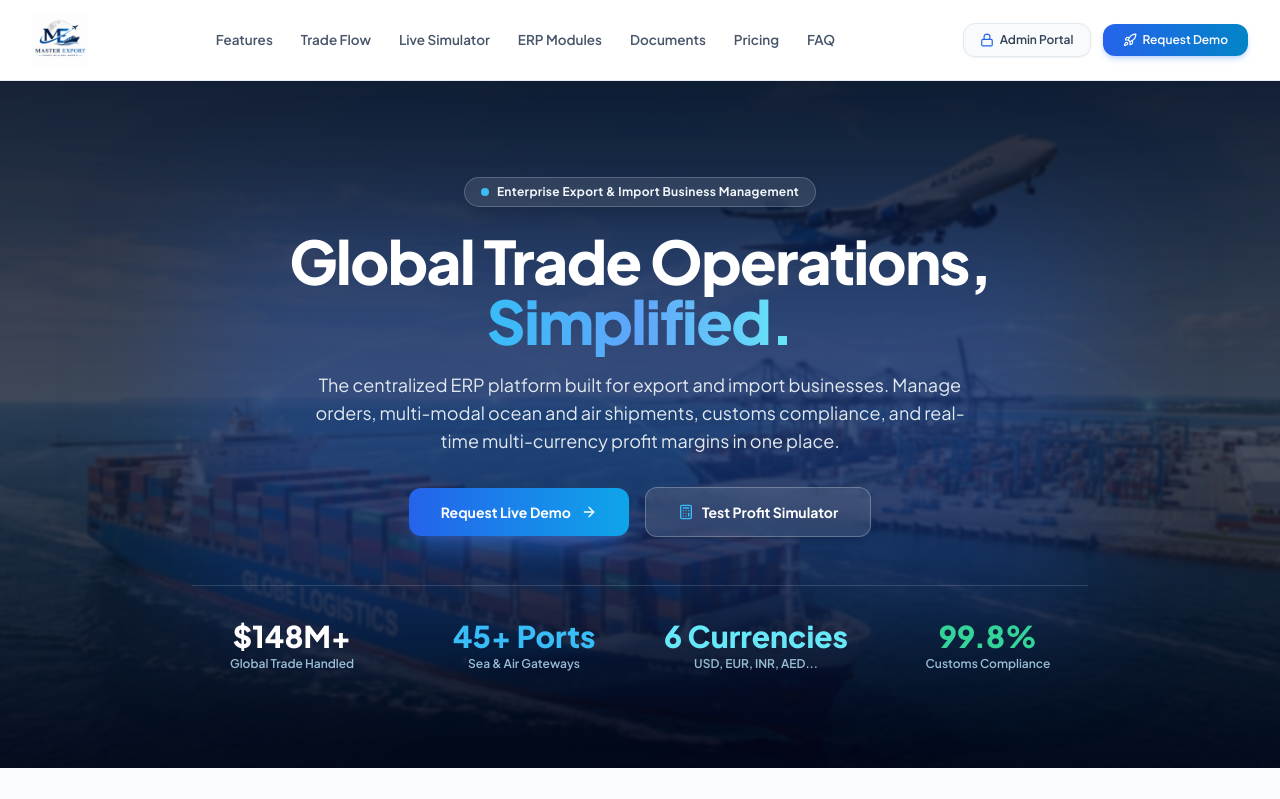
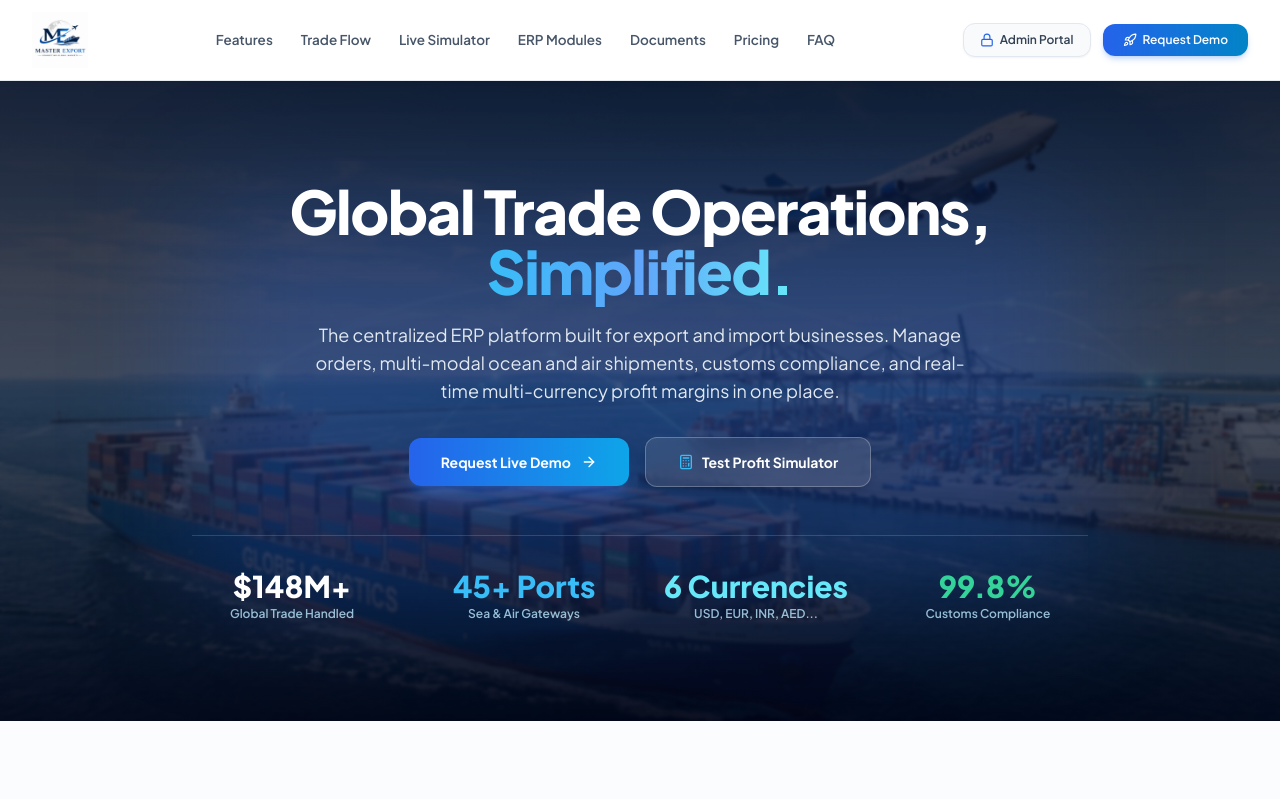
Before and after one commit to John-Divine-Mathew/Master-Export, a React (Vite) app in the folder client/: page / in a window 1280 px wide. Shown: the top 799 px of the page. Built offline with nearby package versions, Linux system fonts and the light colour scheme.

Commit message:
Remove Enterprise pill tag from Hero

```diff
--- a/client/src/components/Hero.jsx
+++ b/client/src/components/Hero.jsx
@@ -30,15 +30,6 @@ export default function Hero({ onOpenDemo }) {
 
       {/* Centered Content Container */}
       <div className="relative z-10 max-w-5xl mx-auto px-4 sm:px-6 lg:px-8 py-16 sm:py-20 lg:py-24 flex flex-col items-center justify-center text-center">
-
-        {/* Subtle Enterprise Pill Tag */}
-        <div className="inline-flex items-center gap-2 px-4 py-1.5 rounded-full bg-white/10 backdrop-blur-md border border-white/20 text-sky-300 text-xs font-bold tracking-wide shadow-lg mb-6 hover:bg-white/15 transition-all">
-          <span className="flex h-2 w-2 relative">
-            <span className="animate-ping absolute inline-flex h-full w-full rounded-full bg-sky-400 opacity-75"></span>
-            <span className="relative inline-flex rounded-full h-2 w-2 bg-sky-400"></span>
-          </span>
-          <span className="text-slate-100">Enterprise Export & Import Business Management</span>
-        </div>
 
         {/* Main Headline */}
         <h1 className="text-3xl sm:text-5xl lg:text-6xl font-black text-white tracking-tight leading-[1.12] max-w-4xl mx-auto">
```
